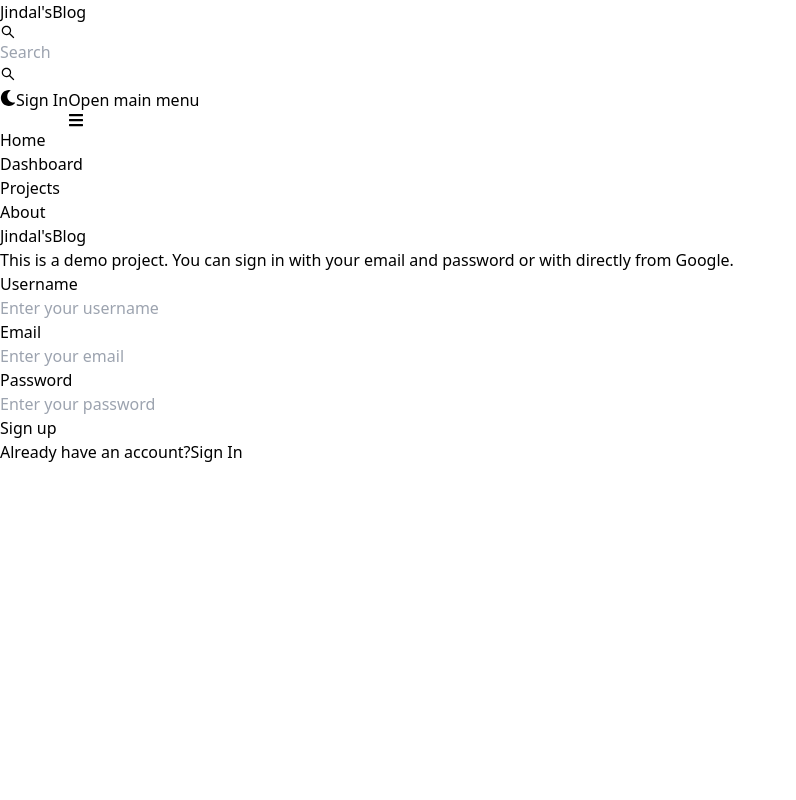
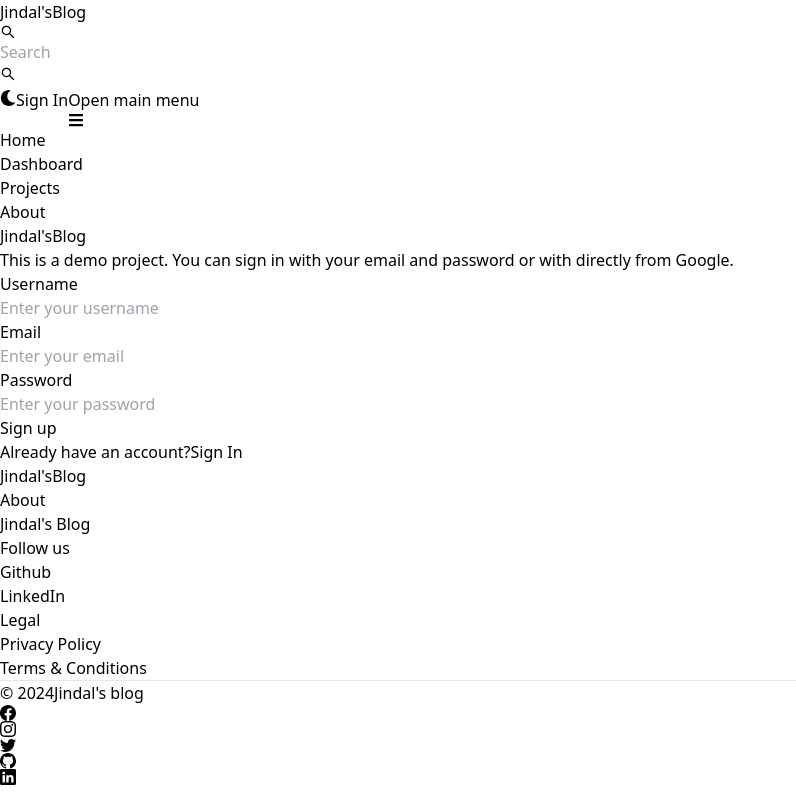
Before and after one commit to jindal163/MyMERNBlog, a React app in the folder client/: page /sign-up in a window 1280 px wide. Shown: the whole page, without its empty margins (0-796 px from the left). Built offline with nearby package versions, Linux system fonts and the light colour scheme; the HTML template or start-up script is replaced by a standard one.

Commit message:
Create Footer

```diff
--- a/client/src/App.jsx
+++ b/client/src/App.jsx
@@ -7,6 +7,7 @@
 import About from './pages/About'
 import React from 'react'
 import Headers from './components/Headers'
+import Footer from './components/Footer'
 
 export default function App() {
   return (
@@ -20,6 +21,7 @@
         <Route path='/sign-in' element={<SignIn/>} />
         <Route path='/sign-up' element={<SignUp/>} />
       </Routes>
+      <Footer />
     </BrowserRouter>
   )
 }
--- /dev/null
+++ b/client/src/components/Footer.jsx
@@ -0,0 +1,71 @@
+import { Footer } from 'flowbite-react';
+import { Link } from 'react-router-dom';
+import { BsFacebook, BsInstagram, BsTwitter, BsGithub, BsLinkedin } from 'react-icons/bs';
+export default function FooterCom() {
+  return (
+    <Footer container className='border border-t-8 border-teal-500'>
+      <div className='w-full max-w-7xl mx-auto'>
+        <div className='grid w-full justify-between sm:flex md:grid-cols-1'>
+          <div className='mt-5'>
+          <Link to='/' className='self-center whitespace-nowrap
+            text-sm sm:text-xl font-semibol dark:text-white'>
+            <span className='px-2 py-1 bg-gradient-to-br from-purple-800 to-blue-500
+            text-white rounded-lg'>Jindal's</span>
+            Blog
+            </Link>
+          </div>
+          <div className='grid grid-cols-2 gap-8 mt-4 sm:grid-cols-3 sm:gap-6'>
+            <div>
+              <Footer.Title title='About' />
+              <Footer.LinkGroup col>
+                <Footer.Link
+                  href='/about'
+                  target='_blank'
+                  rel='noopener noreferrer'
+                >
+                  Jindal's Blog
+                </Footer.Link>
+              </Footer.LinkGroup>
+            </div>
+            <div>
+              <Footer.Title title='Follow us' />
+              <Footer.LinkGroup col>
+                <Footer.Link
+                  href='https://www.github.com/jindal163'
+                  target='_blank'
+                  rel='noopener noreferrer'
+                >
+                  Github
+                </Footer.Link>
+                <Footer.Link href='https://www.linkedin.com/in/jindal-patel-873b63228/'>LinkedIn</Footer.Link>
+              </Footer.LinkGroup>
+            </div>
+            <div>
+              <Footer.Title title='Legal' />
+              <Footer.LinkGroup col>
+                <Footer.Link href='#'>Privacy Policy</Footer.Link>
+                <Footer.Link href='#'>Terms &amp; Conditions</Footer.Link>
+              </Footer.LinkGroup>
+            </div>
+          </div>
+        </div>
+        <Footer.Divider />
+        <div className='w-full sm:flex sm:items-center sm:justify-between'>
+          <Footer.Copyright
+            href='#'
+            by="Jindal's blog"
+            year={new Date().getFullYear()}
+          />
+          <div className="flex gap-6 sm:mt-0 mt-4 sm:justify-center">
+            <Footer.Icon href='https://www.facebook.com/patel.jindal.182' icon={BsFacebook}/>
+            <Footer.Icon href='#https://www.instagram.com/jin.x_16/' icon={BsInstagram}/>
+            <Footer.Icon href='#' icon={BsTwitter}/>
+            <Footer.Icon href='https://github.com/jindal163' icon={BsGithub}/>
+            <Footer.Icon href='https://www.linkedin.com/in/jindal-patel-873b63228/' icon={BsLinkedin}/>
+
+          </div>
+        </div>
+      </div>
+    </Footer>
+  );
+}
--- a/client/src/components/Headers.jsx
+++ b/client/src/components/Headers.jsx
@@ -10,7 +10,7 @@
         <Navbar className='border-b-2'>
             <Link to='/' className='self-center whitespace-nowrap
             text-sm sm:text-xl font-semibol dark:text-white'>
-            <span className='px-2 py-1 bg-gradient-to-br from-black via-purple-400 to-purple-950
+            <span className='px-2 py-1 bg-gradient-to-br from-purple-800 to-blue-500
             text-white rounded-lg'>Jindal's</span>
             Blog
             </Link>
--- a/client/src/pages/SignUp.jsx
+++ b/client/src/pages/SignUp.jsx
@@ -44,7 +44,7 @@
         {/* left side */}
         <div className='flex-1'>
           <Link to='/' className='  font-bold dark:text-white text-4xl'>
-            <span className='px-2 py-1 bg-gradient-to-br from-black via-purple-400 to-purple-950
+            <span className='px-2 py-1 bg-gradient-to-br  from-purple-800 to-blue-500
             text-white rounded-lg'>Jindal's</span>
             Blog
           </Link>
```
